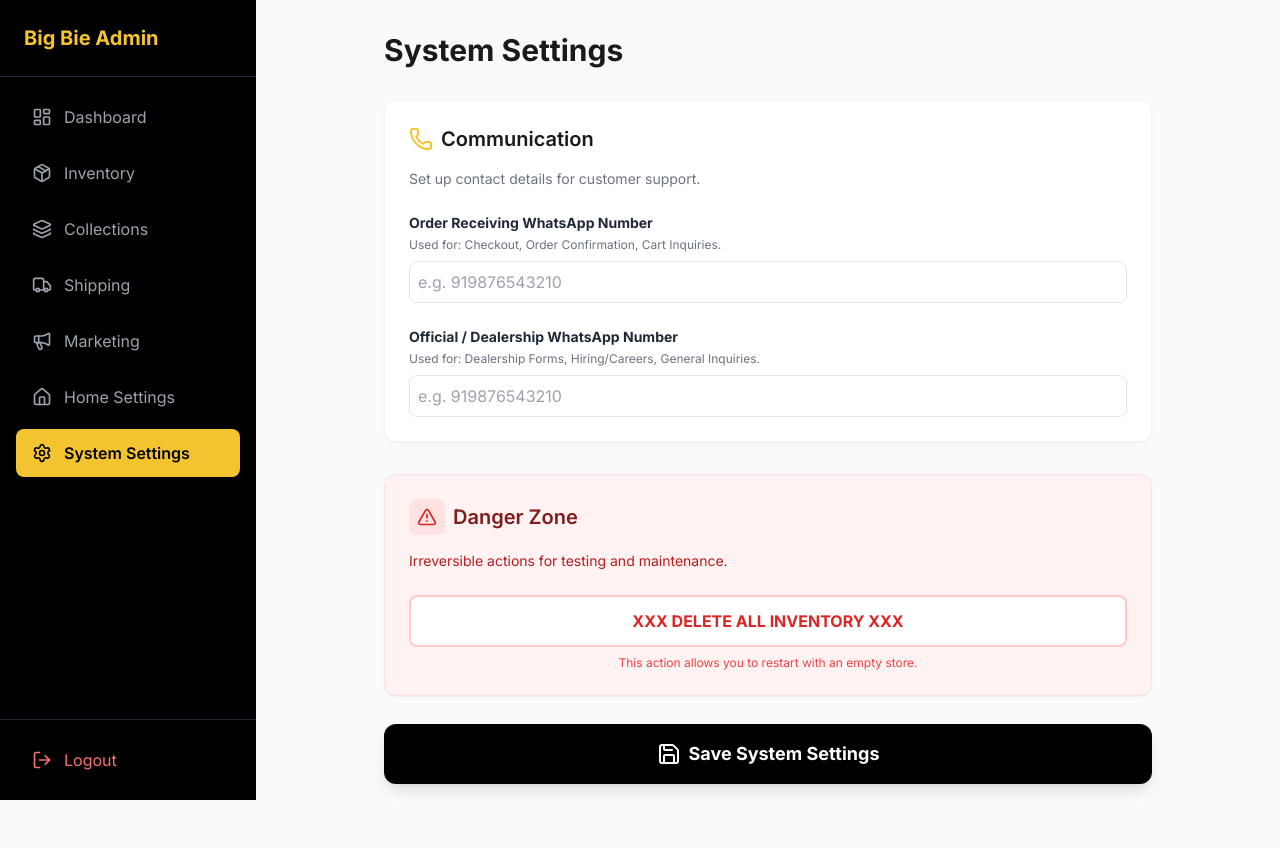
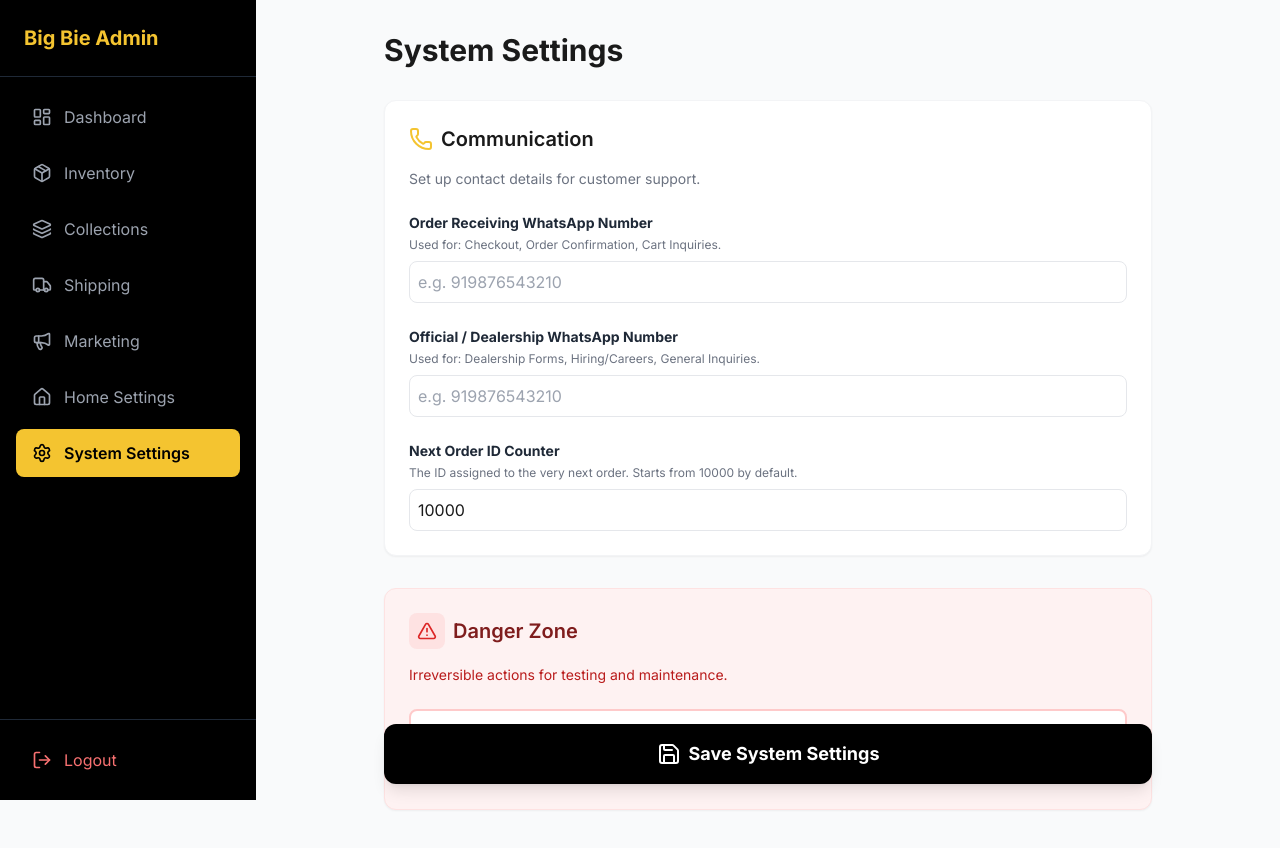
Before and after one commit to bigbiesocialmedia-sudo/Big-Bie-, a React (Vite) app: page /admin/settings in a window 1280 px wide. Shown: the top 848 px of the page. Built offline with nearby package versions, Linux system fonts and the light colour scheme; no server answers; the database is empty; sample sign-in values are in the browser's storage; a web font is replaced by a local one.

Commit message:
feat: implement sequential order IDs with Firestore transactions

```diff
--- a/context/AdminContext.tsx
+++ b/context/AdminContext.tsx
@@ -24,6 +24,7 @@ export interface SystemSettings {
     adminPassword: string; // Kept for legacy/display, but Auth is validating
     whatsappNumber: string; // For Orders
     officialNumber?: string; // For Dealership/Careers/Inquiries
+    nextOrderId: number; // For sequential ordering
 }
 
 interface AdminContextType {
@@ -74,7 +75,8 @@ const DEFAULT_HOME_SETTINGS: HomeSettings = {
 const DEFAULT_SYSTEM_SETTINGS: SystemSettings = {
     adminUsername: 'admin@bigbie.com',
     adminPassword: '',
-    whatsappNumber: ''
+    whatsappNumber: '',
+    nextOrderId: 10000
 };
 
 const DEFAULT_MARKETING_SETTINGS: MarketingSettings = {
--- a/pages/CheckoutPage.tsx
+++ b/pages/CheckoutPage.tsx
@@ -4,6 +4,8 @@ import { useCart } from '../context/CartContext';
 import { useAdmin } from '../context/AdminContext';
 import Header from '../components/Header';
 import Footer from '../components/Footer';
+import { db } from '../src/lib/firebase';
+import { doc, runTransaction } from 'firebase/firestore';
 
 const CheckoutPage: React.FC = () => {
     const { cartItems, cartTotal, shippingTotal, clearCart } = useCart();
@@ -24,7 +26,7 @@ const CheckoutPage: React.FC = () => {
         setFormData(prev => ({ ...prev, [name]: value }));
     };
 
-    const handleWhatsAppRedirect = (e: React.FormEvent) => {
+    const handleWhatsAppRedirect = async (e: React.FormEvent) => {
         e.preventDefault();
 
         if (cartItems.length === 0) {
@@ -42,9 +44,26 @@ const CheckoutPage: React.FC = () => {
             return;
         }
 
-        // 1. Generate Order details (Random 5-digit number > 10000)
-        const randomOrderNum = Math.floor(10000 + Math.random() * 90000);
-        const orderId = `ORD-${randomOrderNum}`;
+        // 1. Generate Order details (Sequential from Firebase)
+        let orderId = `ORD-${Math.floor(10000 + Math.random() * 90000)}`; // Fallback
+
+        try {
+            const newOrderNum = await runTransaction(db, async (transaction) => {
+                const systemRef = doc(db, 'settings', 'system');
+                const systemDoc = await transaction.get(systemRef);
+                if (!systemDoc.exists()) {
+                    throw new Error("System settings not found");
+                }
+
+                const currentNextId = systemDoc.data().nextOrderId || 10000;
+                transaction.update(systemRef, { nextOrderId: currentNextId + 1 });
+                return currentNextId;
+            });
+            orderId = `ORD-${newOrderNum}`;
+        } catch (error) {
+            console.error("Order ID Transaction failed:", error);
+            // Fallback stays as random OR-XXXXX
+        }
 
         // 2. Format Product Details with clear breakdown
         const productDetails = cartItems.map((item, index) => {
--- a/pages/admin/SettingsPage.tsx
+++ b/pages/admin/SettingsPage.tsx
@@ -13,12 +13,14 @@ const SettingsPage: React.FC = () => {
     // Local state for form inputs
     const [whatsappNumber, setWhatsappNumber] = useState(systemSettings.whatsappNumber);
     const [officialNumber, setOfficialNumber] = useState(systemSettings.officialNumber || '');
+    const [nextOrderId, setNextOrderId] = useState(systemSettings.nextOrderId || 10000);
     const [loading, setLoading] = useState(false);
 
     // Sync local state when Firebase loads settings/user
     useEffect(() => {
         setWhatsappNumber(systemSettings.whatsappNumber);
         setOfficialNumber(systemSettings.officialNumber || '');
+        setNextOrderId(systemSettings.nextOrderId || 10000);
     }, [systemSettings]);
 
     const handleSave = async () => {
@@ -28,7 +30,8 @@ const SettingsPage: React.FC = () => {
             updateSystemSettings({
                 ...systemSettings,
                 whatsappNumber,
-                officialNumber
+                officialNumber,
+                nextOrderId: Number(nextOrderId)
             });
 
             alert('System settings saved successfully!');
@@ -82,6 +85,19 @@ const SettingsPage: React.FC = () => {
                                 onChange={e => setOfficialNumber(e.target.value)}
                             />
                         </div>
+
+                        {/* Order ID Counter */}
+                        <div>
+                            <label className="block text-sm font-bold text-gray-800 mb-1">Next Order ID Counter</label>
+                            <p className="text-xs text-gray-500 mb-2">The ID assigned to the very next order. Starts from 10000 by default.</p>
+                            <input
+                                type="number"
+                                placeholder="e.g. 10000"
+                                className="w-full border p-2 rounded-lg"
+                                value={nextOrderId}
+                                onChange={e => setNextOrderId(Number(e.target.value))}
+                            />
+                        </div>
                     </div>
                 </section>
 
```
